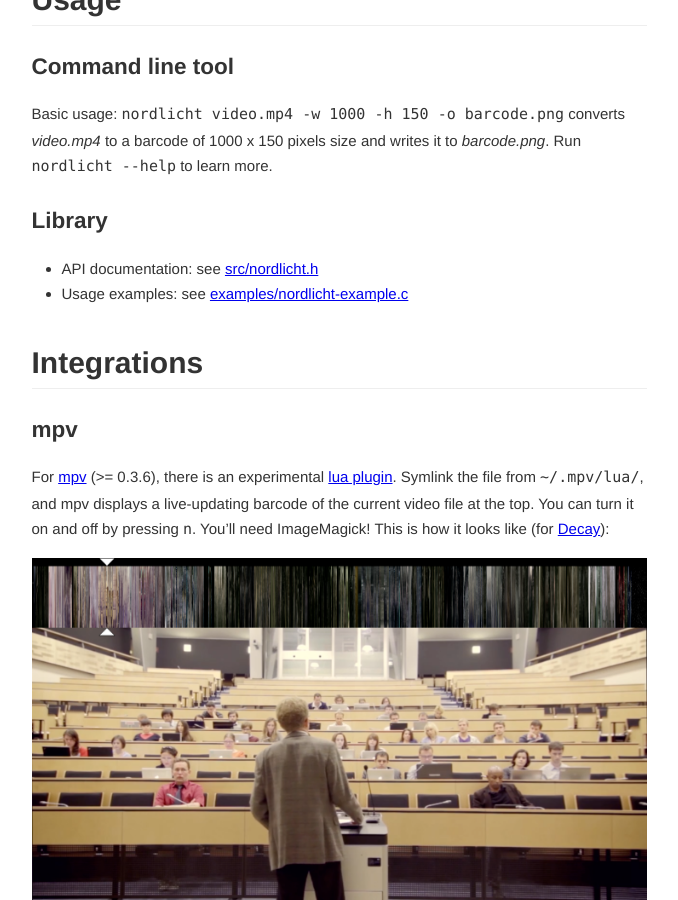
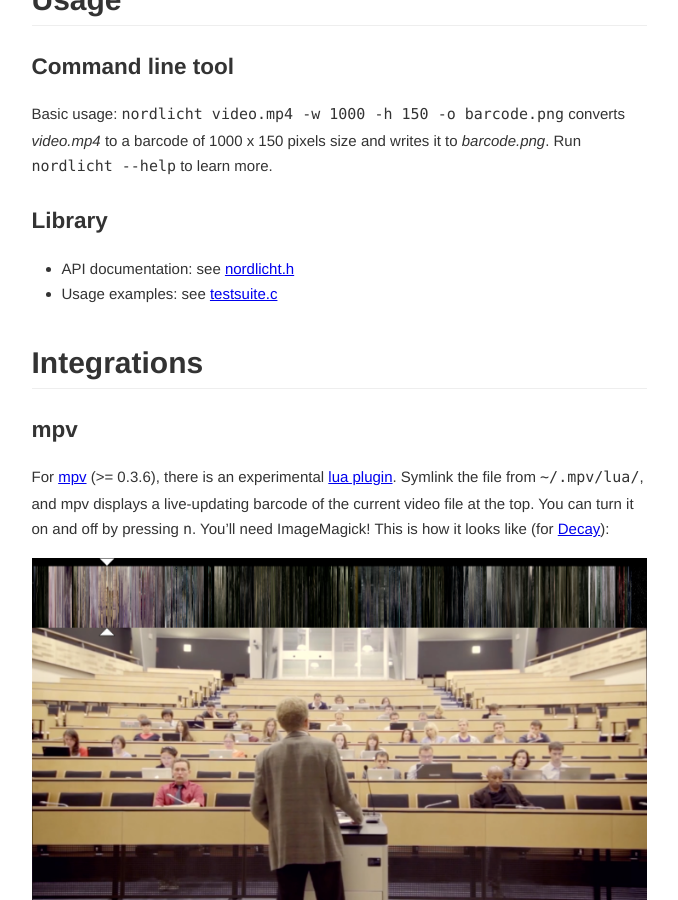
Before and after one commit to nordlicht/nordlicht.github.io, a Jekyll site: the page built from index.md, in a window 1280 px wide and 900 px high, scrolled down 1304 px. Shown: the whole window, without its empty margins (301-979 px from the left). Built offline with Jekyll 4.4.1, drawn with Linux system fonts in a browser that asks for light colours; Markdown is read by kramdown in place of the engine named in the settings.

Commit message:
Update two changed links

```diff
--- a/index.md
+++ b/index.md
@@ -38,8 +38,8 @@ Basic usage: `nordlicht video.mp4 -w 1000 -h 150 -o barcode.png` converts *video
 
 ### Library
 
-- API documentation: see [src/nordlicht.h](http://github.com/nordlicht/nordlicht/blob/master/src/nordlicht.h)
-- Usage examples: see [examples/nordlicht-example.c](http://github.com/nordlicht/nordlicht/blob/master/examples/nordlicht-example.c)
+- API documentation: see [nordlicht.h](http://github.com/nordlicht/nordlicht/blob/master/nordlicht.h)
+- Usage examples: see [testsuite.c](http://github.com/nordlicht/nordlicht/blob/master/testsuite.c)
 
 ## Integrations
 
```
